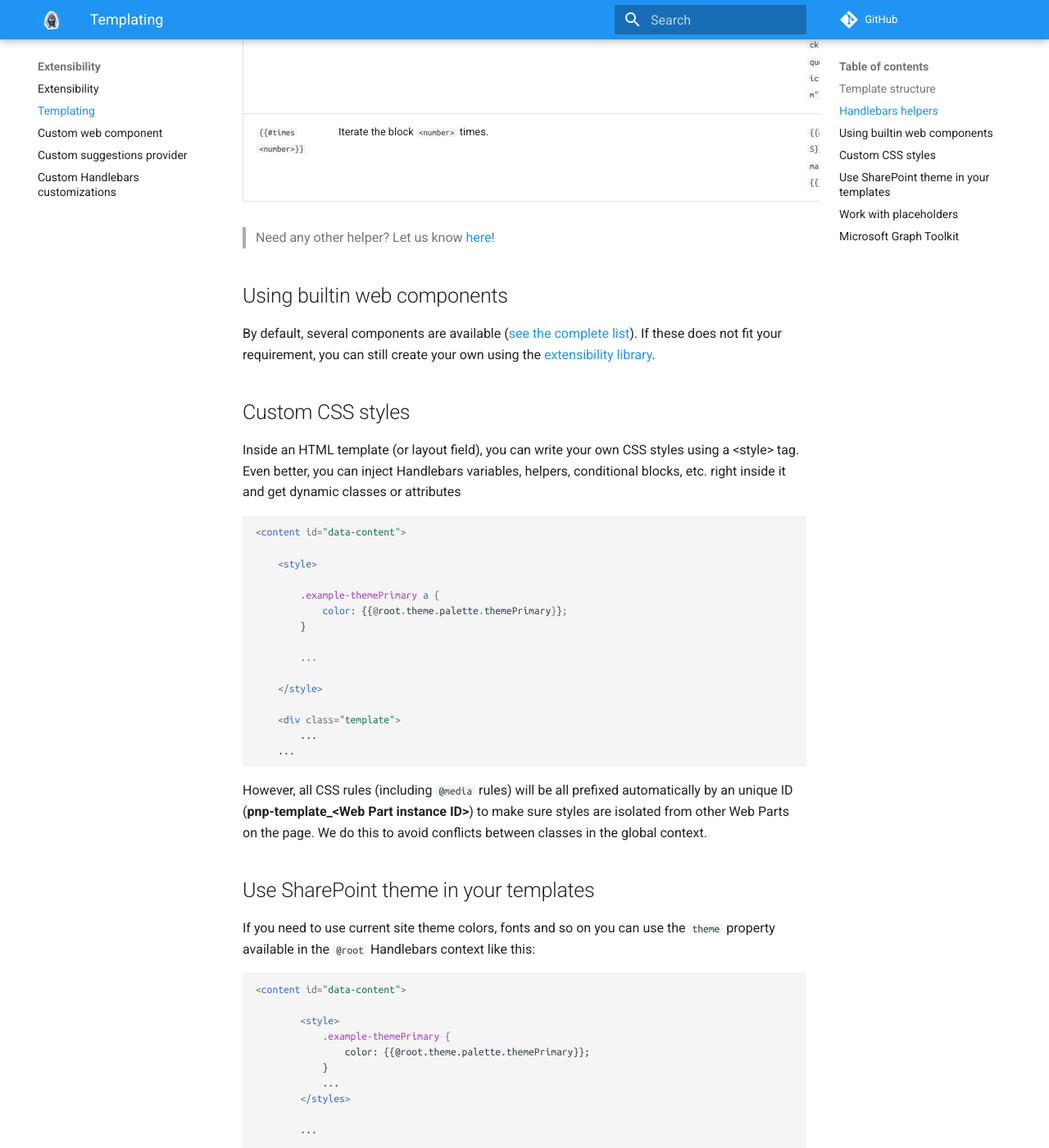
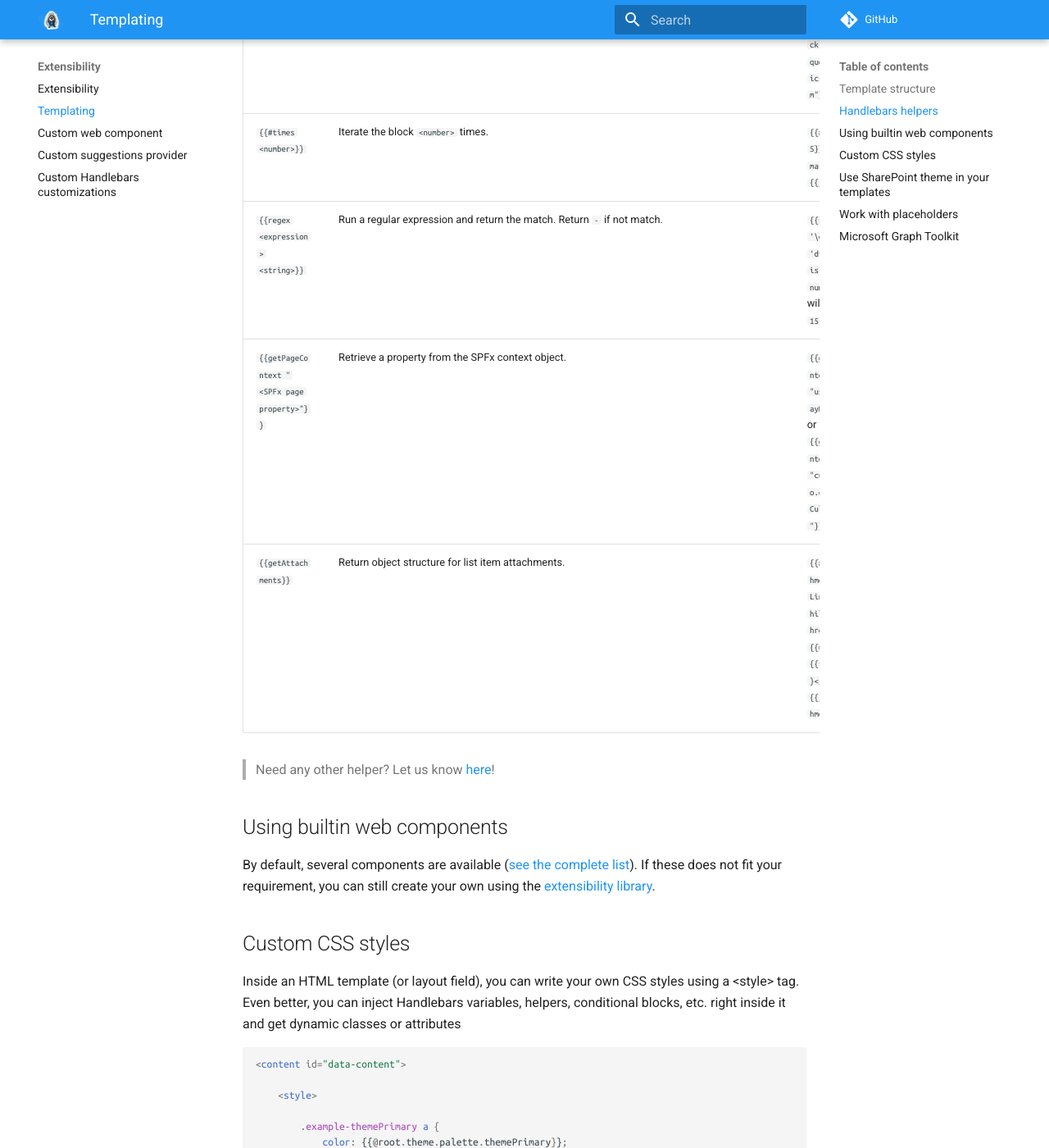
Before and after one commit to dominic5perezd/pnp-modern-search, an MkDocs documentation site: the page built from docs/extensibility/templating.md, in a window 1280 px wide and 1400 px high, scrolled down 3190 px. Shown: the whole window at 82% size. Built offline with MkDocs 1.6.1 and Material for MkDocs 9.7.7, drawn with Linux system fonts in a browser that asks for light colours; comment, search, counter and statistics services are not loaded.

Commit message:
Document all custom helpers

```diff
--- a/docs/extensibility/templating.md
+++ b/docs/extensibility/templating.md
@@ -47,6 +47,10 @@ The following custom helpers are available in addition to the [handlebars-helper
 | `{{slot item <property_name>}}` | Return the `<property_name>` value for the `item` object. Supports deep property paths. | `{{slot item "property.subproperty"}}`
 | `{{getUserEmail <value>}}` | Extract the user email in a string based on a email regex  (ex: a claim). Returns the first match.| `{{getUserEmail "franck.cornu@aequosdev.onmicrosoft.com | Franck Cornu | 693A30232E667C6D656D626572736869707C6672616E636B2E636F726E7540616571756F736465762E6F6E6D6963726F736F66742E636F6D i:0#.f|membership|franck.cornu@aequosdev.onmicrosoft.com"}}`
 | `{{#times <number>}}` | Iterate the block `<number>` times. | `{{#times 5}} some mark up  {{/times}}`
+| `{{regex <expression> <string>}}` | Run a regular expression and return the match. Return `-` if not match. | `{{regex '\d+' 'digit 15 is a number'}}` will return `15`.
+| `{{getPageContext "<SPFx page property>"}}` | Retrieve a property from the SPFx context object. | `{{getPageContext "user.displayName"}}` or `{{getPageContext "cultureInfo.currentUICultureName"}}`
+| `{{getAttachments}}`| Return object structure for list item attachments. | `{{#getAttachments LinkOfficeChild}}<a href="{{url}}">{{fileName}}</href>{{/getAttachments}}`
+
 
 > Need any other helper? Let us know [here](https://github.com/aequos-solutions/modern-search-results/issues)!
 
```
